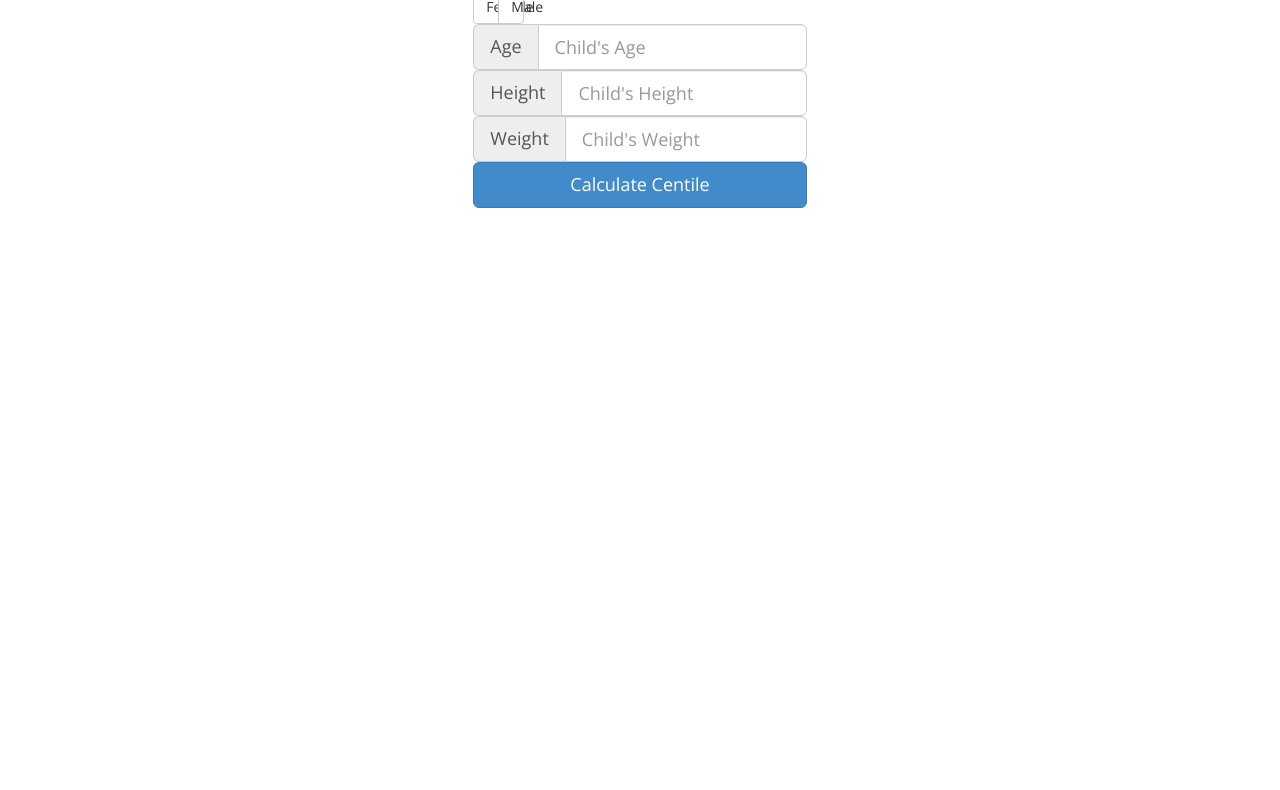
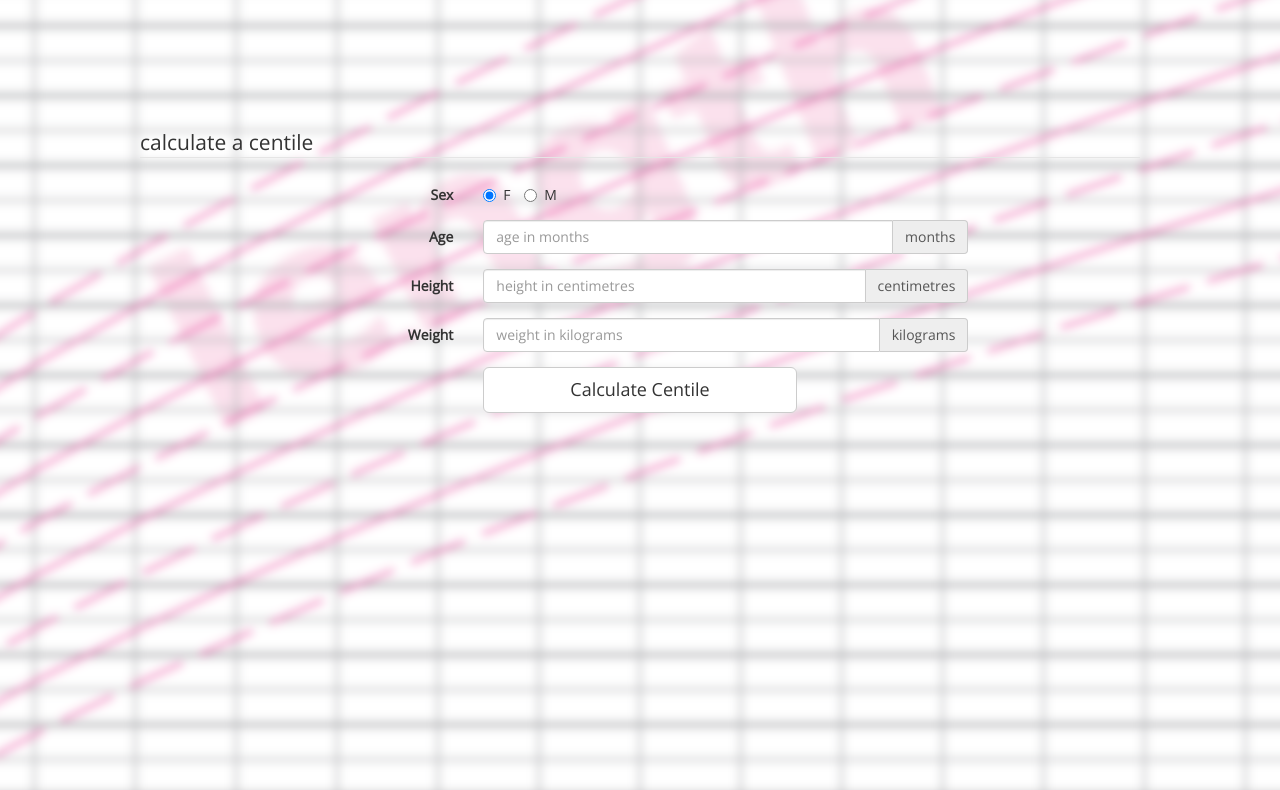
Before and after one commit to bawmedical/the_centile_app, a plain HTML site: page website/index.html in a window 1280 px wide. Shown: the part 152-942 px from the top of the page. Before the commit the page ends 800 px from the top, so only its background shows below. Drawn offline with nearby package versions, Linux system fonts and the light colour scheme.

Commit message:
image background and serious pinkification of UI, renewed bootstrap3 form

```diff
--- a/website/index.html
+++ b/website/index.html
@@ -27,61 +27,105 @@
       </div>
 
       <div id="why">
-        <h1 id="why">Why?</h1>
-        <p>Until now, the only way to work out a child's growth centile was to use a traditional centile chart <link> either on paper or as a downloadable PDF <link>. Some of the General Practice IT systems included growth charts of a sort, but these don't actually work out a centile for you - they just plot height or weight on a graphical representation of a growth chart, leaving the user to estimate the actual number</p>
-        <h2 id="the-disadvantages-of-this-are">The disadvantages of paper/visual charts are:</h2>
+        </br>
+        <p>Until now, the only way to work out a child's growth centile was to use a traditional paper <a href="http://www.rcpch.ac.uk/growthcharts" target="_blank">centile chart</a>. Some general practice computer systems include growth charts of a sort, but these don't actually work out a centile for you - they just plot height or weight on a picture of a growth chart, leaving the user to estimate the actual number.</p>
+        <h2>The disadvantages of paper/visual charts are:</h2>
           <ul>
             <li>it's actually not that accurate and is prone to visual tracking errors</li>
             <li>using a paper chart designed for multiple measurements means it's actually a problem to deal with the document in most paperless GP systems - once it's been scanned for storage, it can't then be updated with new centile measurements (unless you are truly crazy, and print out the old one, add new data, and scan it in again... madness)</li>
-          <li>the actual centile number was never in a form that could be automatically saved into a GP system</li>
+            <li>the actual centile number was never in a form that could be automatically saved into a GP system, coded and the data used in better ways</li>
+            <li>It also meant that we tended to use the chart as the sole method of visualisation of the data over time, failing to separate the means of calculation from the means of presentation. Just because we need the chart to calculate</li>
           </ul>
-        <p>It also meant that we tended to use the chart as the sole method of visualisation of the data over time, failing to separate the means of calculation from the means of presentation. Just because we need the chart to calculate</p>
-        <p>We at openGPSoC thought it was important that clinicians and parents could find out this simple information in a much more "web 2.0" way.</p>
 
-        <h2 id="advantages-of-a-computerized-centile-calculation-engine">Advantages of a computerized centile calculation engine:</h2>
+        <p>We at openGPSoC thought it was important that clinicians and parents could find out this simple information in a much more modern way.</p>
+
+        <h2>Advantages of a computerized centile calculation engine:</h2>
           <ul>
-          <li>we can calculate the centile to a higher accuracy than just "between the 25th and 50th centile"</li>
+            <li>we can calculate the centile to a higher accuracy.</li>
             <li>data is in a computable form and can be saved as coded data in GP and other paperless record systems</li>
             <li>the data can be consumed in a variety of ways - as a mobile app, in a browser, by third party applications via the API</li>
-          <li>new ways of visualising centile measurements may be developed</li>
+            <li>new and better ways of visualising centile measurements may be developed</li>
           </ul>
-        <p>Perhaps the main reason that this had not been done before is that the centiles are calculated from the UK90 LMS data which is the property and copyright of the Medical Research Council.</p>
-        <p>openGPSoC, not being deterred, approached them and asked for a license to use the data, which they gave us.</p>
+        <h2>Why has nobody done this before?</h2>
+        <p>Good question. We know from discussions we have had that simple centile calculation functionality like this was requested as far back as 1995. Perhaps the main reason that this had not been done before by independent app devlopers is that the centiles are calculated from the UK90 LMS data which is the property and copyright of the Medical Research Council, and a license is required to use the data. openGPSoC, not being deterred, approached them and asked for a license to use the data, which they gave us. As to why the NHS, with its multi-billion-pound IT budget could not </p>
       </div>
 
       <div id="form">
-        <form class="input-group col-md-4 col-md-offset-4" role="form">
-          <h2 class="form-signin-heading">UK90 Child Growth App</h2>
+        <div class="filler"></div>
 
-          <div class="btn-group btn-group-justified">
-            <button type="button" class="btn btn-default">Female</button>
-            <button type="button" class="btn btn-default">Male</button>
+
+          <div class="control-group">
+            <form class="form-horizontal">
+              <fieldset>
+
+              <!-- Form Name -->
+              <legend>calculate a centile</legend>
+
+              <!-- Multiple Radios (inline) -->
+              <div class="form-group">
+                <label class="col-md-4 control-label" for="radios">Sex</label>
+                <div class="col-md-4">
+                  <label class="radio-inline" for="radios-0">
+                    <input name="radios" id="radios-0" value="F" checked="checked" type="radio">
+                    F
+                  </label>
+                  <label class="radio-inline" for="radios-1">
+                    <input name="radios" id="radios-1" value="M" type="radio">
+                    M
+                  </label>
+                </div>
               </div>
 
-          <div class="input-group input-group-lg">
-            <span class="input-group-addon">Age</span>
-            <input type="text" class="form-control" id="patient-age" placeholder="Child's Age">
+              <!-- Appended Input-->
+              <div class="form-group">
+                <label class="col-md-4 control-label" for="appendedtext">Age</label>
+                <div class="col-md-6">
+                  <div class="input-group">
+                    <input id="appendedtext" name="appendedtext" class="form-control" placeholder="age in months" required="" type="text">
+                    <span class="input-group-addon">months</span>
                   </div>
 
-          <div class="input-group input-group-lg">
-            <span class="input-group-addon">Height</span>
-            <input type="text" class="form-control" id="patient-height" placeholder="Child's Height">
+                </div>
+              </div>
+              <!-- Appended Input-->
+              <div class="form-group">
+                <label class="col-md-4 control-label" for="appendedtext">Height</label>
+                <div class="col-md-6">
+                  <div class="input-group">
+                    <input id="appendedtext" name="appendedtext" class="form-control" placeholder="height in centimetres" type="text">
+                    <span class="input-group-addon">centimetres</span>
                   </div>
 
-          <div class="input-group input-group-lg">
-            <span class="input-group-addon">Weight</span>
-            <input type="text" class="form-control" id="patient-weight" placeholder="Child's Weight">
+                </div>
+              </div>
+              <!-- Appended Input-->
+              <div class="form-group">
+                <label class="col-md-4 control-label" for="appendedtext">Weight</label>
+                <div class="col-md-6">
+                  <div class="input-group">
+                    <input id="appendedtext" name="appendedtext" class="form-control" placeholder="weight in kilograms" type="text">
+                    <span class="input-group-addon">kilograms</span>
                   </div>
 
-          <button class="btn btn-lg btn-primary btn-block" id="calculate-centile" type="centile">Calculate Centile</button>
+                </div>
+              </div>
+              <!-- Button -->
+              <div class="form-group">
+                <label class="col-md-4 control-label" for="singlebutton"></label>
+                <div class="col-md-4">
+                  <button id="singlebutton" name="singlebutton" class="btn btn-lg btn-default btn-block">Calculate Centile</button>
+                </div>
+              </div>
+
+              </fieldset>
               </form>
 
-          <div id="results">
-            <p id="show-age">Age:</p>
-            <p id="show-height">Height:</p>
-            <p id="show-weight">Weight:</p>
+        <div class="filler"></div>
+        <div class="filler"></div>
+
       </div>
 
+      <div id="parent-faq">
       </div>
 
     </div>
--- a/website/main.css
+++ b/website/main.css
@@ -1,13 +1,18 @@
+body {
+  background-image: url('images/bokeh_growth_chart.png');
+  background-position: center;
+  background-color: #E8C5E0;
+}
+
 #content {
   font-family: 'Open Sans', sans-serif;
   font-weight: normal;
   width: 1000px;
   margin: 0px auto ;
-  border: 1px #000
 }
 
 .nav {
-  background-color: #FFD19F;
+  background-color: #FBE1ED;
   border-radius: 10px;
 }
 
@@ -15,11 +20,14 @@
   display: inline;
 }
 
+.nav a {
+  color: #ED95C1;
+}
+
 .nav ul.pull-right {
   margin-top: 20px;
 }
 .nav .pull-right a {
-  color: #E86825;
   font-size: 20px;
   padding: 15px 10px;
 }
@@ -29,8 +37,11 @@
 }
 
 .nav .pull-left a {
-  color: #E86825;
   font-size: 48px;
   font-family: Georgia;
   padding-left: 0px;
 }
+
+.filler {
+  height: 200px;
+}
--- a/website/script.js
+++ b/website/script.js
@@ -16,6 +16,7 @@ $( document ).ready(function() {
 
   $("#why-link").click(function() {
     $("#why").slideToggle();
+    $(".filler").slideToggle();
   });
 
 });
```
Also changed, not shown: website/images/bokeh_growth_chart.png (added). Lines whose indentation alone changed are shown as unchanged.
